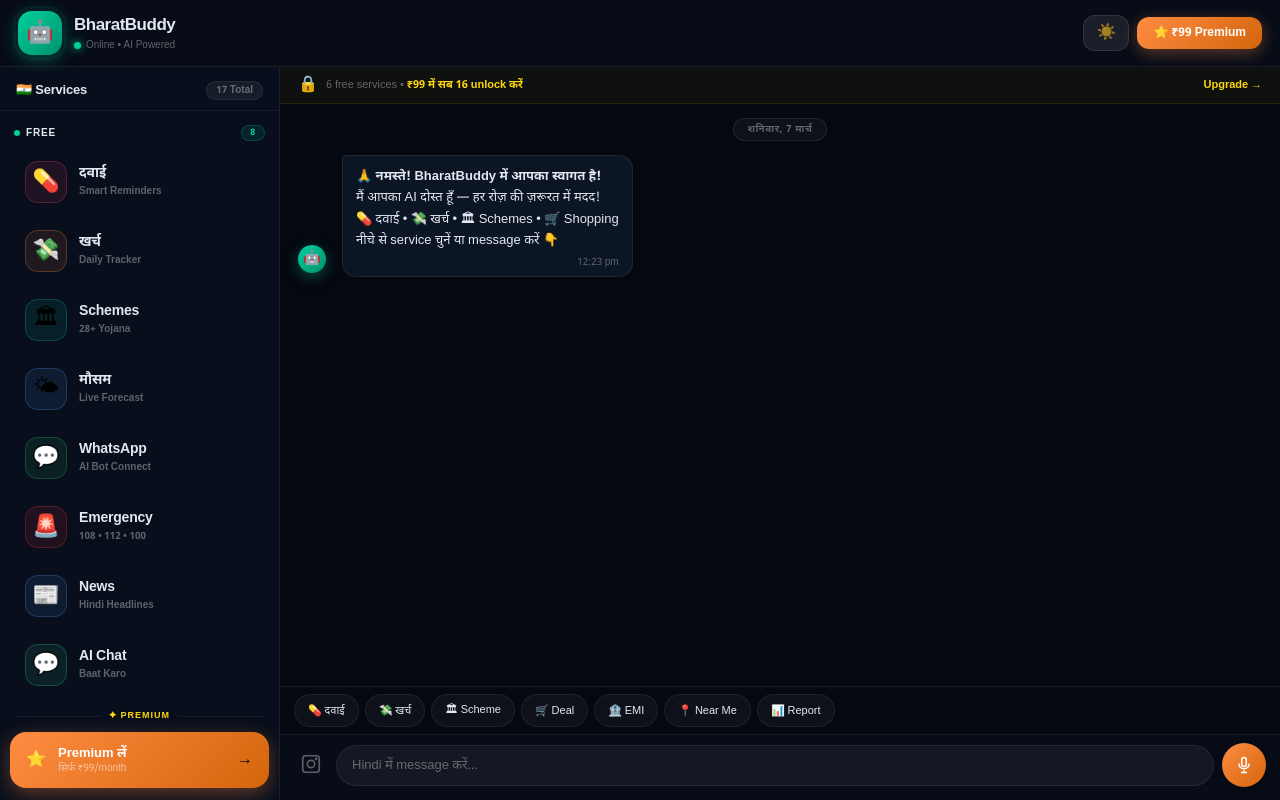
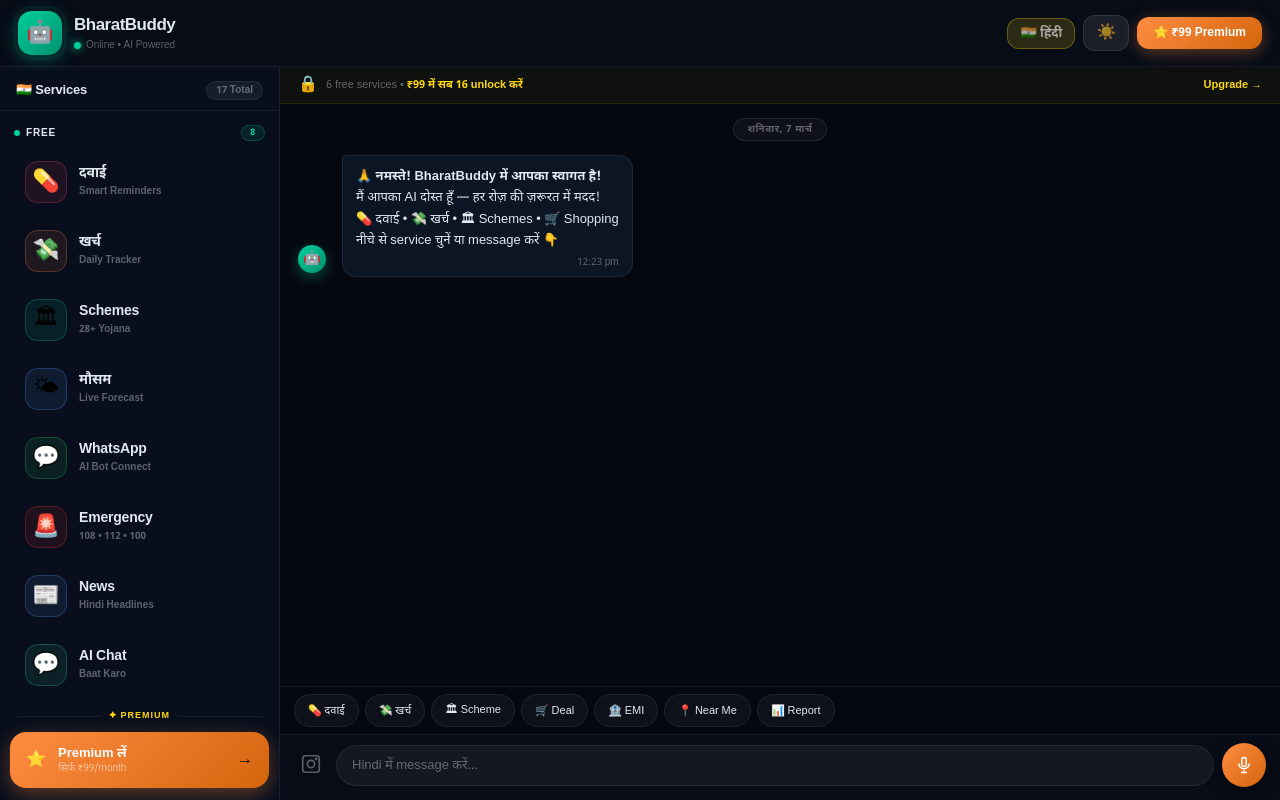
Before and after one commit to shanmukhbpl2-oss/BharatBuddy, a React (Vite) app: page / in a window 1280 px wide. Built offline with nearby package versions, Linux system fonts and the light colour scheme.

Commit message:
Add language toggle button - Hindi/English

```diff
--- a/src/BharatBuddy.jsx
+++ b/src/BharatBuddy.jsx
@@ -56,6 +56,7 @@
   const [subScr,setSubScr]= useState(false);
   const [rec,   setRec]   = useState(false);
   const [theme, setTheme] = useState("dark");
+  const [lang,  setLang]  = useState("hi"); // hi or en
   const t = THEMES[theme];
   const endR=useRef(null); const inpR=useRef(null);
   const filR=useRef(null); const recR=useRef(null);
@@ -197,6 +198,9 @@
           </div>
         </div>
         <div style={{display:"flex",gap:8,alignItems:"center"}}>
+          <button onClick={()=>setLang(lang==="hi"?"en":"hi")} style={{background:lang==="hi"?"rgba(255,214,10,0.15)":"rgba(100,150,255,0.15)",border:`1px solid ${lang==="hi"?"rgba(255,214,10,0.3)":"rgba(100,150,255,0.3)"}`,borderRadius:12,color:theme==="dark"?"rgba(255,255,255,0.6)":"rgba(0,0,0,0.6)",fontSize:13,padding:"6px 12px",cursor:"pointer",fontFamily:"inherit",transition:"all 0.2s",fontWeight:600}}>
+            {lang==="hi"?"🇮🇳 हिंदी":"🇬🇧 English"}
+          </button>
           <button onClick={()=>setTheme(theme==="dark"?"light":"dark")} style={{background:theme==="dark"?"rgba(255,255,255,0.08)":"rgba(0,0,0,0.08)",border:`1px solid ${theme==="dark"?"rgba(255,255,255,0.1)":"rgba(0,0,0,0.1)"}`,borderRadius:12,color:theme==="dark"?"rgba(255,255,255,0.6)":"rgba(0,0,0,0.6)",fontSize:16,padding:"6px 12px",cursor:"pointer",fontFamily:"inherit",transition:"all 0.2s"}}>
             {theme==="dark"?"☀️":"🌙"}
           </button>
```
